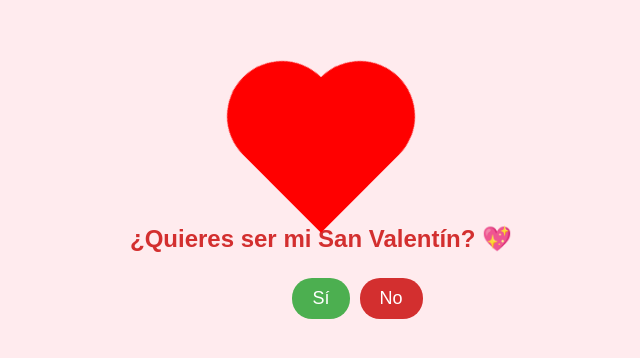
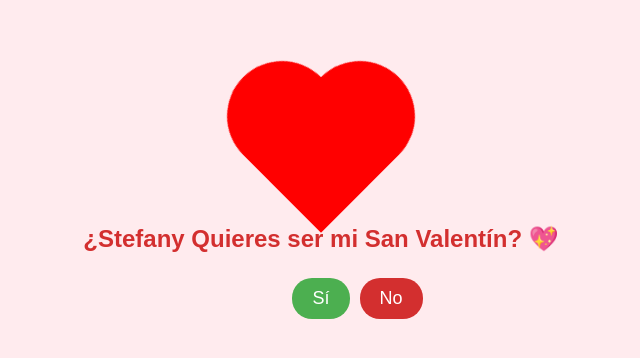
Before and after one commit to Andres1717q/sanvalentin.io, a plain HTML site: page index.html in a window 1280 px wide. Shown: the part 194-552 px from the top of the page, without its empty margins (319-959 px from the left). Drawn offline with Linux system fonts and the light colour scheme.

Commit message:
Update index.html

```diff
--- a/index.html
+++ b/index.html
@@ -79,7 +79,7 @@
 <body>
 
     <div class="heart"></div>
-    <div class="texto">¿Quieres ser mi San Valentín? 💖</div>
+    <div class="texto">¿Stefany Quieres ser mi San Valentín? 💖</div>
 
     <div class="botones">
         <button class="boton si" onclick="irAFotos()">Sí</button>
```
